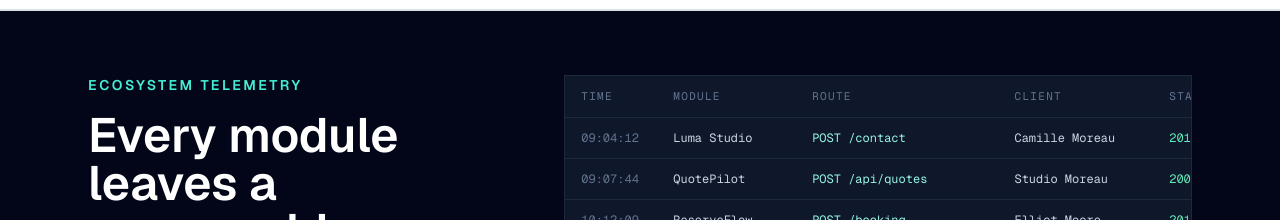
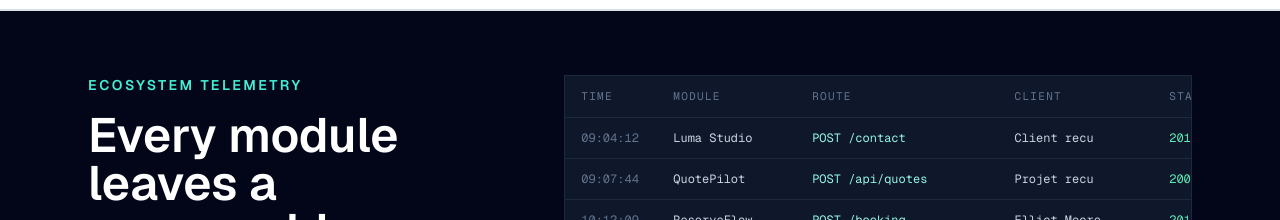
Before and after one commit to kurtisv/api-meter, a Next.js app in the folder apps/web/: page / in a window 1280 px wide. Shown: the part 2320-2540 px from the top of the page. Built offline with nearby package versions, Linux system fonts and the light colour scheme; no server answers.

Commit message:
Make ecosystem flow use submitted lead data

```diff
--- a/apps/web/src/data/api-meter.ts
+++ b/apps/web/src/data/api-meter.ts
@@ -146,8 +146,8 @@ export const apiKeys = [
 ];
 
 export const ecosystemLogs = [
-  { time: "09:04:12", module: "Luma Studio", route: "POST /contact", client: "Camille Moreau", status: "201", latency: "38ms" },
-  { time: "09:07:44", module: "QuotePilot", route: "POST /api/quotes", client: "Studio Moreau", status: "200", latency: "51ms" },
+  { time: "09:04:12", module: "Luma Studio", route: "POST /contact", client: "Client recu", status: "201", latency: "38ms" },
+  { time: "09:07:44", module: "QuotePilot", route: "POST /api/quotes", client: "Projet recu", status: "200", latency: "51ms" },
   { time: "10:12:09", module: "ReserveFlow", route: "POST /booking", client: "Elliot Moore", status: "201", latency: "46ms" },
   { time: "11:35:28", module: "CommerceKit", route: "POST /checkout", client: "Atelier Boutique", status: "200", latency: "64ms" },
   { time: "14:18:03", module: "SupportDesk Lite", route: "POST /support", client: "Nadia Fortin", status: "201", latency: "42ms" },
```
